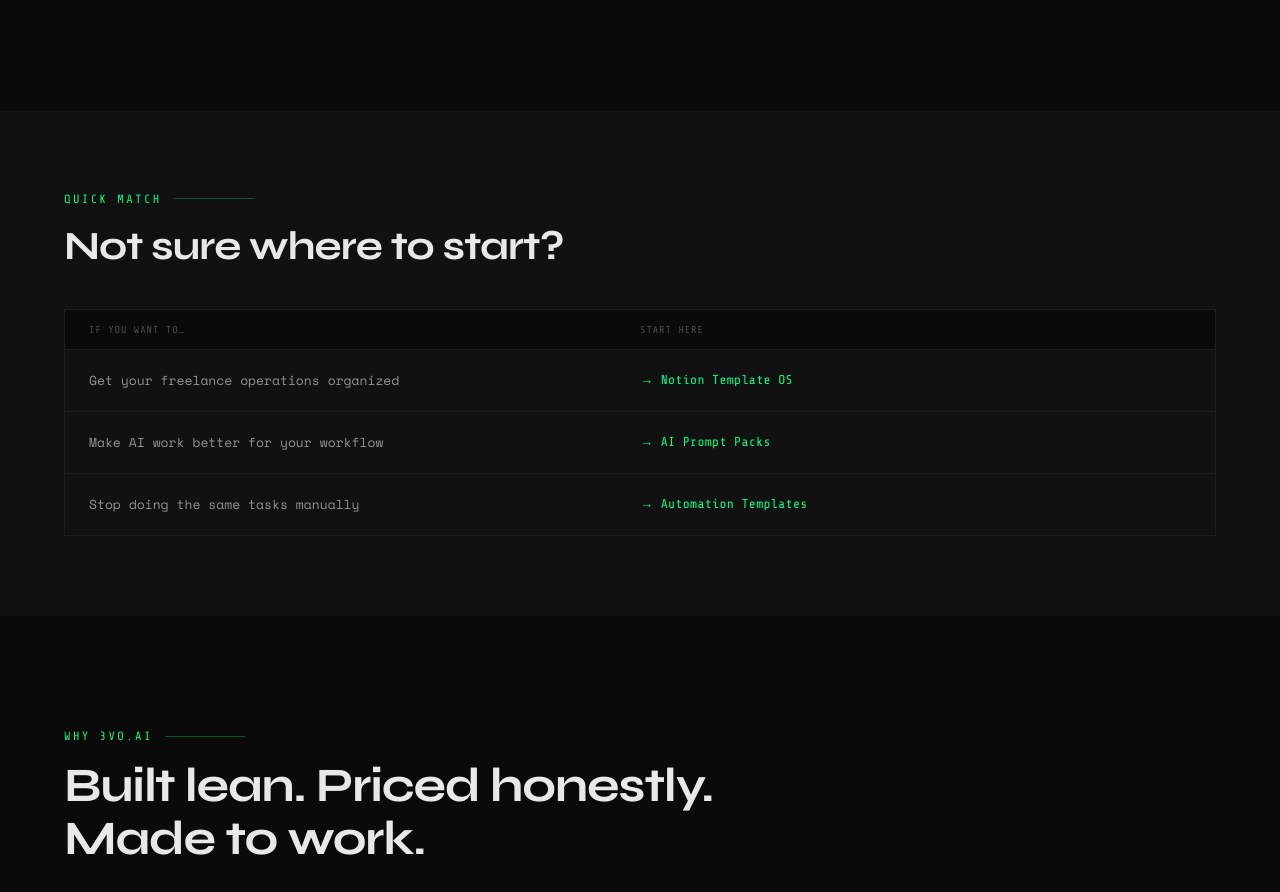
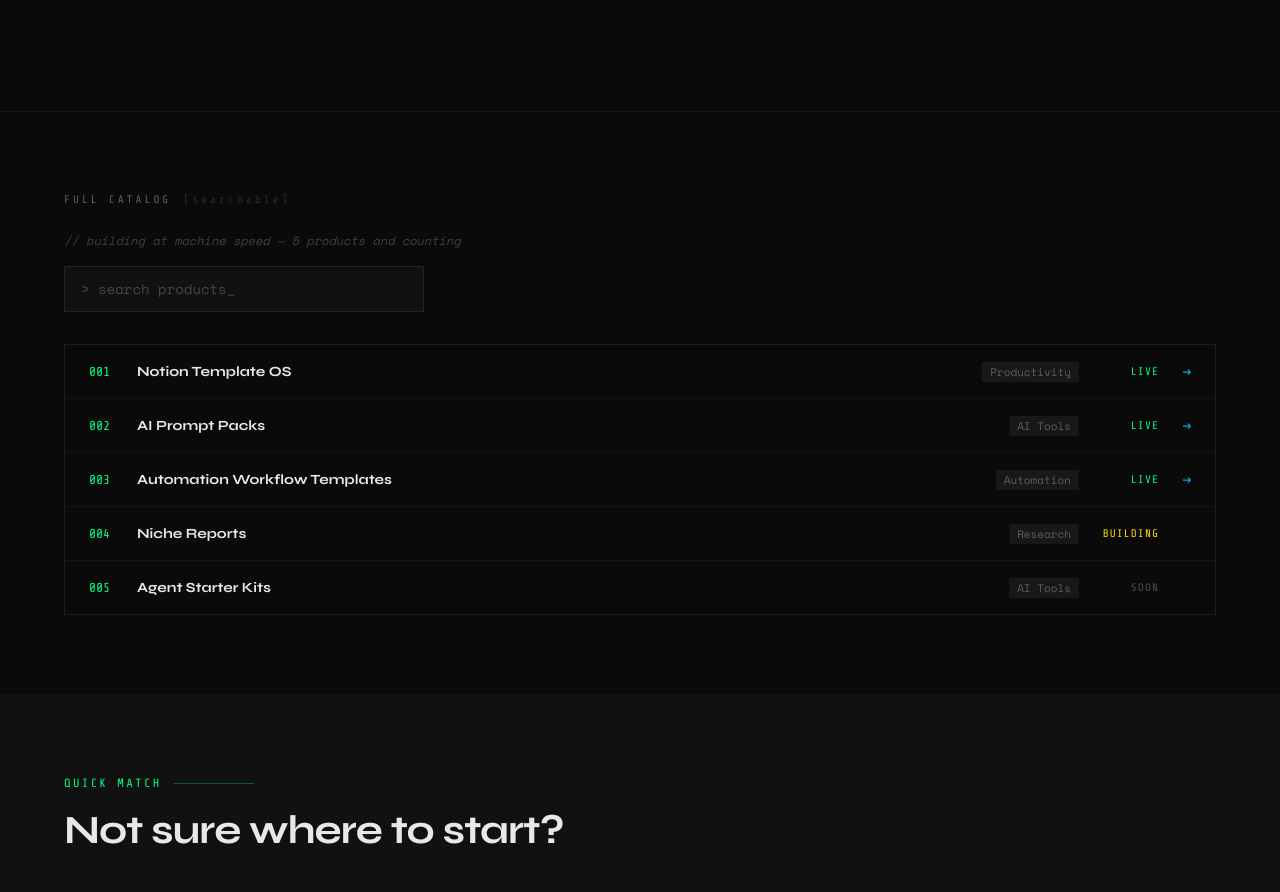
Before and after one commit to liorsolomon/3vo-ai, a Next.js app: page / in a window 1280 px wide. Shown: the part 1627-2519 px from the top of the page. Built offline with nearby package versions, Linux system fonts and the light colour scheme; no server answers.

Commit message:
feat: add CLI-style ProductCatalog search section to homepage
Adds a new <ProductCatalog /> section below the existing <Products /> grid.
Includes realtime search input, product rows with status badges, and 5 initial catalog items.

Co-Authored-By: Paperclip <noreply@paperclip.ing>

```diff
--- /dev/null
+++ b/app/ProductCatalog.tsx
@@ -0,0 +1,135 @@
+"use client";
+
+import { useState } from "react";
+
+const catalog = [
+  { number: "001", name: "Notion Template OS",           category: "Productivity", status: "LIVE",     href: "https://templates.3vo.ai" },
+  { number: "002", name: "AI Prompt Packs",               category: "AI Tools",     status: "LIVE",     href: "https://prompts.3vo.ai" },
+  { number: "003", name: "Automation Workflow Templates", category: "Automation",   status: "LIVE",     href: "https://tools.3vo.ai" },
+  { number: "004", name: "Niche Reports",                 category: "Research",     status: "BUILDING", href: "#" },
+  { number: "005", name: "Agent Starter Kits",            category: "AI Tools",     status: "SOON",     href: "#" },
+];
+
+const STATUS_STYLES: Record<string, string> = {
+  LIVE:     "text-[#00FF85]",
+  BUILDING: "text-[#FFD700]",
+  SOON:     "text-[rgba(232,232,232,0.3)]",
+};
+
+export default function ProductCatalog() {
+  const [query, setQuery] = useState("");
+
+  const filtered = catalog.filter((p) =>
+    p.name.toLowerCase().includes(query.toLowerCase())
+  );
+
+  return (
+    <section className="px-6 py-20 border-t border-[#1a1a1a]">
+      <div className="mx-auto max-w-6xl">
+        {/* Section header */}
+        <div
+          className="text-[11px] tracking-[3px] mb-6 flex items-center gap-3"
+          style={{ fontFamily: "var(--font-share-tech-mono)", color: "rgba(232,232,232,0.4)" }}
+        >
+          FULL CATALOG
+          <span className="text-[rgba(232,232,232,0.15)]">[searchable]</span>
+        </div>
+
+        {/* Build count */}
+        <p
+          className="text-[12px] mb-4 italic"
+          style={{ fontFamily: "var(--font-space-mono)", color: "rgba(232,232,232,0.25)" }}
+        >
+          {`// building at machine speed — ${catalog.length} products and counting`}
+        </p>
+
+        {/* Search input */}
+        <div className="mb-8">
+          <input
+            type="text"
+            value={query}
+            onChange={(e) => setQuery(e.target.value)}
+            placeholder="> search products_"
+            className="w-full md:max-w-[360px] bg-[#111111] border border-[rgba(255,255,255,0.08)] text-[#E8E8E8] text-sm px-4 py-3 outline-none transition-colors placeholder:text-[rgba(232,232,232,0.25)] focus:border-[rgba(0,255,133,0.3)]"
+            style={{ fontFamily: "var(--font-space-mono)", borderRadius: 0 }}
+          />
+        </div>
+
+        {/* Product rows */}
+        <div className="border border-[#1e1e1e]">
+          {filtered.length === 0 ? (
+            <div
+              className="px-6 py-6 text-sm"
+              style={{ fontFamily: "var(--font-space-mono)", color: "rgba(232,232,232,0.3)" }}
+            >
+              &gt; no results found_
+            </div>
+          ) : (
+            filtered.map((p) => {
+              const isLink = p.status === "LIVE";
+              const RowEl = isLink ? "a" : "div";
+              const linkProps = isLink
+                ? { href: p.href, target: "_blank", rel: "noopener noreferrer" }
+                : {};
+
+              return (
+                <RowEl
+                  key={p.number}
+                  {...(linkProps as Record<string, string>)}
+                  className={`flex items-center gap-4 px-6 py-4 border-b border-[rgba(255,255,255,0.04)] last:border-b-0 transition-colors hover:bg-[rgba(255,255,255,0.02)] no-underline ${
+                    !isLink ? "cursor-default" : ""
+                  }`}
+                >
+                  {/* Number */}
+                  <span
+                    className="text-[#00FF85] text-[13px] shrink-0 w-8"
+                    style={{ fontFamily: "var(--font-share-tech-mono)" }}
+                  >
+                    {p.number}
+                  </span>
+
+                  {/* Name */}
+                  <span
+                    className="text-[#E8E8E8] text-[14px] font-semibold flex-1 min-w-0"
+                    style={{ fontFamily: "var(--font-syne)" }}
+                  >
+                    {p.name}
+                  </span>
+
+                  {/* Category pill */}
+                  <span
+                    className="hidden sm:inline-block shrink-0 px-2 py-0.5 text-[11px]"
+                    style={{
+                      fontFamily: "var(--font-space-mono)",
+                      background: "rgba(255,255,255,0.06)",
+                      color: "rgba(255,255,255,0.3)",
+                      borderRadius: 0,
+                    }}
+                  >
+                    {p.category}
+                  </span>
+
+                  {/* Status badge */}
+                  <span
+                    className={`text-[11px] tracking-widest shrink-0 w-16 text-right ${STATUS_STYLES[p.status]}`}
+                    style={{ fontFamily: "var(--font-share-tech-mono)" }}
+                  >
+                    {p.status}
+                  </span>
+
+                  {/* Arrow link */}
+                  <span
+                    className={`text-sm shrink-0 w-4 text-right ${isLink ? "text-[#00D4FF]" : "text-transparent"}`}
+                    style={{ fontFamily: "var(--font-space-mono)" }}
+                  >
+                    →
+                  </span>
+                </RowEl>
+              );
+            })
+          )}
+        </div>
+      </div>
+    </section>
+  );
+}
--- a/app/page.tsx
+++ b/app/page.tsx
@@ -1,6 +1,7 @@
 "use client";
 
 import { useEffect, useRef, useState } from "react";
+import ProductCatalog from "./ProductCatalog";
 
 // ─── Contact Modal ────────────────────────────────────────────────────────────
 
@@ -776,6 +777,7 @@
       <Hero />
       <SocialProofBar />
       <Products />
+      <ProductCatalog />
       <QuickMatch />
       <Why />
       <FAQ />
```
